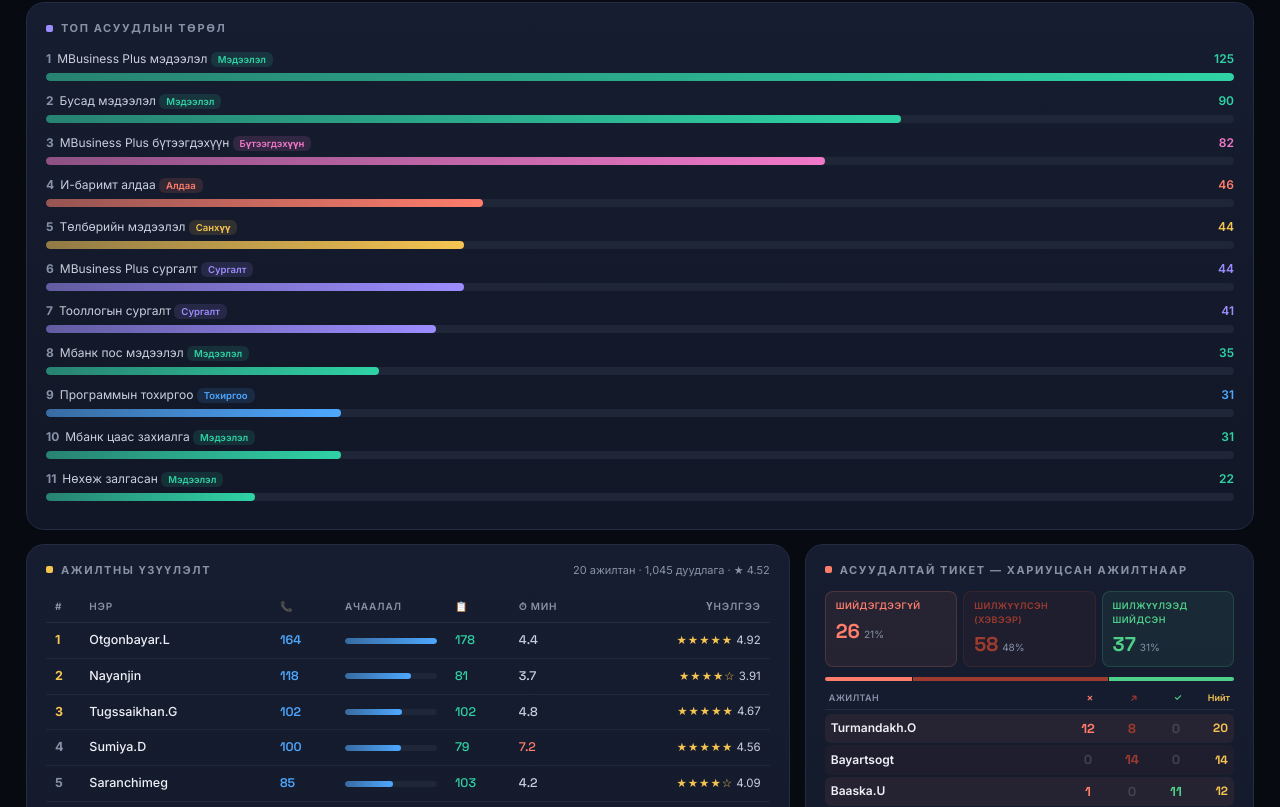
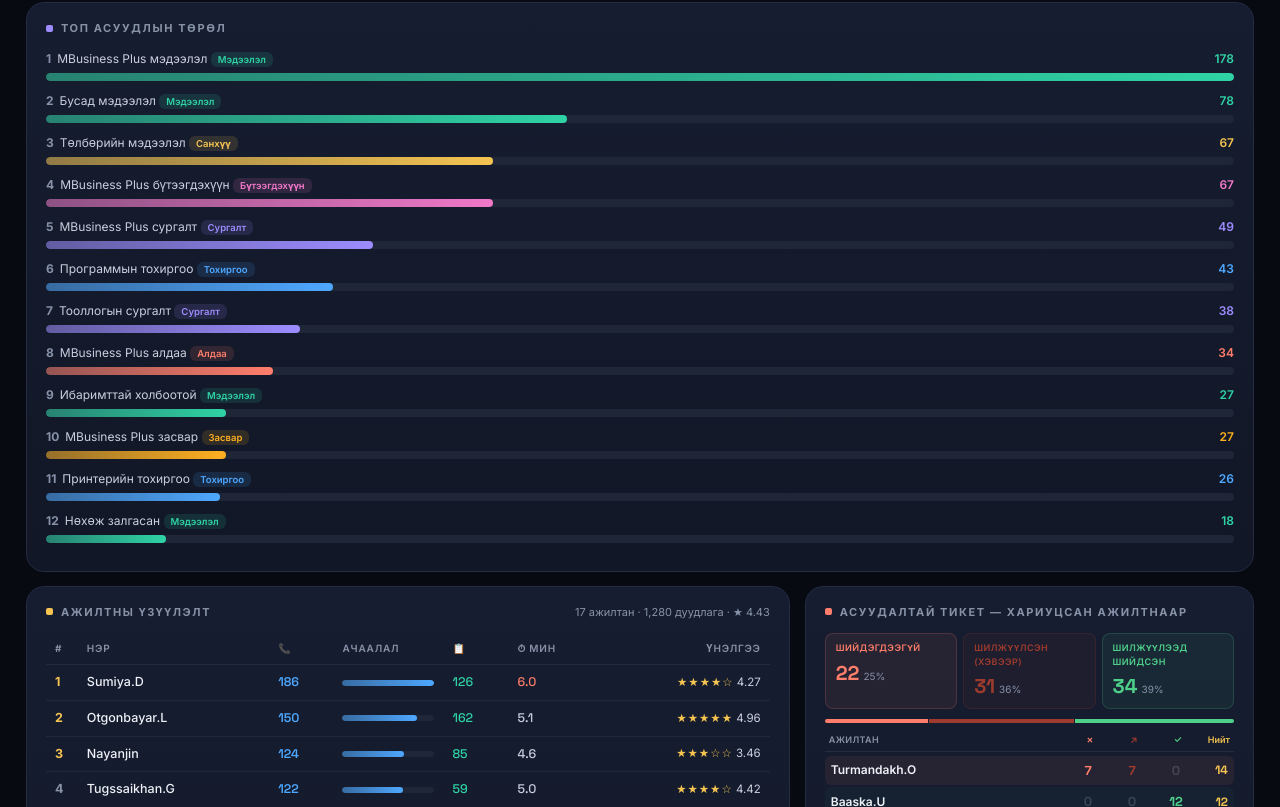
Before and after one commit to Gokuuuu4k/crm-dashboard, a React (Vite) app: page / in a window 1280 px wide. Shown: the part 1553-2360 px from the top of the page. Built offline with nearby package versions, Linux system fonts and the light colour scheme.

Commit message:
Update App.tsx

```diff
--- a/src/App.tsx
+++ b/src/App.tsx
@@ -249,7 +249,22 @@
   { d: '2026-09-19', lab: '09/19', ts: 95,  mb: 47, pos: 13, loan: 0,  nd: 0, a: 90,  sat: [0,2,0,0,4],  sent: 108, uniq: 82  },
   { d: '2026-09-20', lab: '09/20', ts: 145, mb: 51, pos: 13, loan: 0,  nd: 0, a: 107, sat: [2,0,0,1,7],  sent: 130, uniq: 96  },
 ]
-const DAILY_ALL: DayRow[] = DAILY_A.filter(r => r.d <= '2026-07-19').concat(DAILY_B).concat(DAILY_C).concat(DAILY_D).concat(DAILY_E).concat(DAILY_F).concat(DAILY_G).concat(DAILY_H).concat(DAILY_I).concat(DAILY_J)
+
+// W12: 2026.09.21–09.27 — эх сурвалж: 2026-09-21_00-00-00__2026-09-27_23-59-59.xlsx + Repairs_2026-09-28_ALL.xlsx +
+// SmsRateExport.csv. Нийт/Амжилттай/Давхцаагүй хэрэглэгчийг хэрэглэгчийн өгсөн албан ёсны хүснэгтээр (Inbound
+// Total/Success/Unique user, 09/21–09/27) шууд тохируулав; xlsx-ээс гарсан ялгаа (өдөрт 1-6) ts (Technical support)
+// суваг руу шингээв — тухайн зөрүү аль сувагт хамаарахыг эх дата тодорхой заагаагүй тул.
+// sat = [1★,2★,3★,4★,5★] — SMS үнэлгээ, 129 хариулт / 692 илгээснээс, дундаж 4.54
+const DAILY_K: DayRow[] = [
+  { d: '2026-09-21', lab: '09/21', ts: 115, mb: 82,  pos: 26, loan: 11, nd: 0, a: 211, sat: [1,0,0,1,18], sent: 241, uniq: 161 },
+  { d: '2026-09-22', lab: '09/22', ts: 109, mb: 88,  pos: 45, loan: 11, nd: 0, a: 207, sat: [0,0,0,1,14], sent: 215, uniq: 168 },
+  { d: '2026-09-23', lab: '09/23', ts: 141, mb: 83,  pos: 48, loan: 17, nd: 0, a: 210, sat: [2,0,0,2,15], sent: 189, uniq: 162 },
+  { d: '2026-09-24', lab: '09/24', ts: 136, mb: 108, pos: 34, loan: 15, nd: 0, a: 237, sat: [3,0,0,1,26], sent: 204, uniq: 188 },
+  { d: '2026-09-25', lab: '09/25', ts: 111, mb: 86,  pos: 31, loan: 22, nd: 0, a: 185, sat: [3,1,0,2,19], sent: 162, uniq: 152 },
+  { d: '2026-09-26', lab: '09/26', ts: 107, mb: 92,  pos: 17, loan: 0,  nd: 0, a: 122, sat: [1,0,0,1,8],  sent: 117, uniq: 96  },
+  { d: '2026-09-27', lab: '09/27', ts: 75,  mb: 60,  pos: 17, loan: 0,  nd: 0, a: 108, sat: [1,2,0,0,5],  sent: 58,  uniq: 72  },
+]
+const DAILY_ALL: DayRow[] = DAILY_A.filter(r => r.d <= '2026-07-19').concat(DAILY_B).concat(DAILY_C).concat(DAILY_D).concat(DAILY_E).concat(DAILY_F).concat(DAILY_G).concat(DAILY_H).concat(DAILY_I).concat(DAILY_J).concat(DAILY_K)
 
 // ── Hourly load data ──────────────────────────────────────────────────────────
 // Format: [hour, answered, missed, timeout]
@@ -305,6 +320,13 @@
   ['08',28,10,0],['09',88,22,0],['10',124,48,0],['11',130,57,0],
   ['12',96,70,0],['13',92,31,0],['14',131,33,0],['15',110,33,0],
   ['16',87,41,0],['17',82,32,0],['18',41,26,0],['19',36,10,0],
+]
+
+// W12 hourly — нийт 1,666 бодит дуудлага (авсан+шилжүүлсэн 1,276).
+const HOURLY_W12: HourRow[] = [
+  ['08',27,15,0],['09',100,38,0],['10',145,44,0],['11',164,38,0],
+  ['12',144,29,0],['13',120,25,0],['14',128,47,0],['15',136,25,0],
+  ['16',116,42,0],['17',109,39,0],['18',51,35,0],['19',36,13,0],
 ]
 
 // ── Channel config for daily stacked chart ────────────────────────────────────
@@ -520,6 +542,30 @@
   { n: 'Soyolzul.Ts',     team: '', unres: 0,  wait: 0, ok: 1  },
   { n: 'Bayarmaa.T',      team: '', unres: 0,  wait: 1, ok: 0  },
   { n: 'iderbold',        team: '', unres: 1,  wait: 0, ok: 0  },
+]
+// W12 асуудалтай тикет ажилтнаар (pivot): unres=Шийдэгдээгүй 22 · wait=Шилжүүлсэн хэвээр 31 · ok=Шилжүүлсэн-Шийдсэн 34 · нийт 87
+const K_RECV = [
+  { n: 'Turmandakh.O',    team: '', unres: 7, wait: 7, ok: 0  },
+  { n: 'Baaska.U',        team: '', unres: 0, wait: 0, ok: 12 },
+  { n: 'Otgonbayar.L',    team: '', unres: 4, wait: 1, ok: 1  },
+  { n: 'Bujinlkham.T',    team: '', unres: 0, wait: 0, ok: 6  },
+  { n: 'tsogoo',          team: '', unres: 0, wait: 0, ok: 6  },
+  { n: 'Tsenguun',        team: '', unres: 0, wait: 2, ok: 3  },
+  { n: 'CRM-Temuulen',    team: '', unres: 4, wait: 0, ok: 0  },
+  { n: 'Saranchimeg',     team: '', unres: 2, wait: 2, ok: 0  },
+  { n: 'khaliunaa.p',     team: '', unres: 0, wait: 2, ok: 2  },
+  { n: 'Sumiya.D',        team: '', unres: 0, wait: 2, ok: 2  },
+  { n: 'Unubold.T',       team: '', unres: 0, wait: 2, ok: 2  },
+  { n: 'Tugssaikhan.G',   team: '', unres: 3, wait: 0, ok: 0  },
+  { n: 'Ganchimeg.A',     team: '', unres: 0, wait: 3, ok: 0  },
+  { n: 'Yumjirdulam',     team: '', unres: 0, wait: 3, ok: 0  },
+  { n: 'Bayarsaikhan.E',  team: '', unres: 0, wait: 2, ok: 0  },
+  { n: 'Tumen-Ulzii',     team: '', unres: 0, wait: 2, ok: 0  },
+  { n: 'Soyolzul.Ts',     team: '', unres: 1, wait: 0, ok: 0  },
+  { n: 'Zolbayr',         team: '', unres: 1, wait: 0, ok: 0  },
+  { n: 'Khadaan',         team: '', unres: 0, wait: 1, ok: 0  },
+  { n: 'Nayanjin',        team: '', unres: 0, wait: 1, ok: 0  },
+  { n: 'Bymbatogtokh.T',  team: '', unres: 0, wait: 1, ok: 0  },
 ]
 // W9 асуудалтай тикет ажилтнаар (pivot): unres=Шийдэгдээгүй 24 · wait=Шилжүүлсэн хэвээр 25 · ok=Шилжүүлсэн-Шийдсэн 31 · нийт 80
 const H_RECV = [
@@ -808,6 +854,72 @@
   ],
 }
 
+// W12: 2026.09.21–09.27 — эх сурвалж: 2026-09-21_00-00-00__2026-09-27_23-59-59.xlsx + Repairs_2026-09-28_ALL.xlsx +
+// SmsRateExport.csv. callTransferred = TRANSFERRED disposition (10). Remote = AnyDesk "Тийм" тоолол (190).
+// uniq = 999 — өдөр тутмын Unique user-үүдийн нийлбэр (161+168+162+188+152+96+72), хэрэглэгчийн албан ёсны
+// хүснэгттэй тааруулав (7 хоногийн cross-day dedup биш, өдөр бүрийн давхцаагүйн нийлбэр гэдгээр).
+const RK: Agg = {
+  uniq: 999, callTransferred: 10 as number | null, resolved: 1099, unresolved: 22, tkTransferred: 65, tkTransfResolved: 34, missedUniq: 116,
+  channels: mkCh([['Утсаар',1107],['Remote',190],['Сошиал',70],['Биечлэн',2],['Дуудлагаар',7]]),
+  products: mkPr([['PROPOS',542],['MPLUS',565],['MPOS',78],['MOBILEPOS',1]]),
+  issues: mkIs([
+    ['MBusiness Plus мэдээлэл',178,'Мэдээлэл'],['Бусад мэдээлэл',78,'Мэдээлэл'],
+    ['Төлбөрийн мэдээлэл',67,'Санхүү'],['MBusiness Plus бүтээгдэхүүн',67,'Бүтээгдэхүүн'],
+    ['MBusiness Plus сургалт',49,'Сургалт'],['Программын тохиргоо',43,'Тохиргоо'],
+    ['Тооллогын сургалт',38,'Сургалт'],['MBusiness Plus алдаа',34,'Алдаа'],
+    ['Ибаримттай холбоотой',27,'Мэдээлэл'],['MBusiness Plus засвар',27,'Засвар'],
+    ['Принтерийн тохиргоо',26,'Тохиргоо'],['Нөхөж залгасан',18,'Мэдээлэл'],
+  ]),
+  // extension→агент: 201 Khadaan, 203 Zolbayar.U, 205 Bayarsaikhan.E, 206 Khaliunaa, 207 Bayarmaa.T, 210 Tugssaikhan.G,
+  // 213 Tsevelmaa, 214 Saranchimeg, 215 Soyolzul.Ts, 216 Turmandakh.O, 218 Temuulen, 220 Otgonbayar.L, 222 Sumiya.D,
+  // 223 Ganchimeg.A, 226 bayartsogt, 227 Nayanjin, 228 Bymbatogtokh.T.
+  agents: mkAg([
+    ['Sumiya.D',       186, 126, 5.96, 4.27],
+    ['Otgonbayar.L',   150, 162, 5.06, 4.96],
+    ['Nayanjin',       124, 85,  4.62, 3.46],
+    ['Tugssaikhan.G',  122, 59,  4.98, 4.42],
+    ['Ganchimeg.A',    108, 96,  5.24, 4.88],
+    ['Saranchimeg',    92,  100, 3.05, 4.43],
+    ['Zolbayar.U',     90,  96,  4.68, 4.91],
+    ['Soyolzul.Ts',    72,  119, 3.00, 5.00],
+    ['Bymbatogtokh.T', 71,  65,  5.69, 3.67],
+    ['Khaliunaa',      53,  10,  2.49, 2.00],
+    ['Turmandakh.O',   51,  97,  3.79, 5.00],
+    ['Temuulen',       44,  null,6.40, 5.00],
+    ['Bayarmaa.T',     34,  null,2.59, null],
+    ['Tsevelmaa',      26,  null,2.27, null],
+    ['Bayarsaikhan.E', 22,  28,  9.73, 5.00],
+    ['Bayartsogt',     19,  27,  2.86, 5.00],
+    ['Khadaan',        2,   2,   0.46, 4.50],
+  ]),
+  recv: K_RECV,
+  // Шийдэгдээгүй 22 тикет — бүртгэсэн ажилтан + асуудлын төрөл
+  unresList: [
+    { d: '09/27', agent: 'CRM-Temuulen', issue: 'Бүтээгдэхүүн - Төхөөрөмж' },
+    { d: '09/26', agent: 'CRM-Temuulen', issue: 'Сургалт - Татан авалтын түүх' },
+    { d: '09/26', agent: 'CRM-Temuulen', issue: 'Алдаа - И-баримт' },
+    { d: '09/26', agent: 'CRM-Temuulen', issue: 'Алдаа - Тооллого' },
+    { d: '09/25', agent: 'Zolbayr',       issue: 'Санхүү - Төлбөрийн мэдээлэл өгсөн' },
+    { d: '09/25', agent: 'Turmandakh.O', issue: 'Мэдээлэл - MBusiness Plus' },
+    { d: '09/25', agent: 'Otgonbayar.L', issue: 'Мэдээлэл - MBusiness Plus' },
+    { d: '09/24', agent: 'Saranchimeg',  issue: 'Бүтээгдэхүүн - MBusiness Plus' },
+    { d: '09/24', agent: 'Turmandakh.O', issue: 'Тохиргоо - Мбанк пос алдаа' },
+    { d: '09/24', agent: 'Saranchimeg',  issue: 'Мэдээлэл - MBusiness Plus' },
+    { d: '09/24', agent: 'Otgonbayar.L', issue: 'Тохиргоо - Сервер 100' },
+    { d: '09/23', agent: 'Tugssaikhan.G', issue: 'Засвар - MBusiness Plus' },
+    { d: '09/23', agent: 'Turmandakh.O', issue: 'Засвар - MBusiness Plus' },
+    { d: '09/23', agent: 'Otgonbayar.L', issue: 'Засвар - НХАТ' },
+    { d: '09/23', agent: 'Otgonbayar.L', issue: 'Мэдээлэл - MBusiness Plus' },
+    { d: '09/23', agent: 'Turmandakh.O', issue: 'Бүтээгдэхүүн - MBusiness Plus' },
+    { d: '09/23', agent: 'Turmandakh.O', issue: 'Засвар - Мбанк пос гэмтэл' },
+    { d: '09/23', agent: 'Turmandakh.O', issue: 'Тохиргоо - Сервер 100' },
+    { d: '09/22', agent: 'Soyolzul.Ts', issue: 'Сургалт - MBusiness Plus' },
+    { d: '09/22', agent: 'Turmandakh.O', issue: 'Мэдээлэл - MBusiness Plus' },
+    { d: '09/22', agent: 'Tugssaikhan.G', issue: 'Бүтээгдэхүүн - MBusiness Plus' },
+    { d: '09/21', agent: 'Tugssaikhan.G', issue: 'Бүтээгдэхүүн - MBusiness Plus' },
+  ],
+}
+
 // All 8 weeks combined
 const RALL: Agg = {
   uniq: 5858, callTransferred: null as number | null, resolved: 8164, unresolved: 198, tkTransferred: 341,
@@ -899,7 +1011,7 @@
 const SEP_DAYS = DAILY_ALL.filter(r => r.d >= '2026-09-01').map(r => r.d)
 
 // ── Reports config ─────────────────────────────────────────────────────────────
-type RepKey = 'W1' | 'W2' | 'W3' | 'W4' | 'W5' | 'W6' | 'W7' | 'W8' | 'W9' | 'W10' | 'W11' | 'M7' | 'M8' | 'M9' | 'ALL'
+type RepKey = 'W1' | 'W2' | 'W3' | 'W4' | 'W5' | 'W6' | 'W7' | 'W8' | 'W9' | 'W10' | 'W11' | 'W12' | 'M7' | 'M8' | 'M9' | 'ALL'
 const REPORTS: Record<RepKey, { daily: DayRow[]; agg: Agg; hourly: HourRow[]; label: string; defaultDays: string[] }> = {
   W1: { daily: DAILY_A, agg: RA, hourly: HOURLY, label: '07/06–07/12',
         defaultDays: DAILY_A.filter(r => r.d <= '2026-07-12').map(r => r.d) },
@@ -923,11 +1035,13 @@
         defaultDays: DAILY_I.map(r => r.d) },
   W11:{ daily: DAILY_J, agg: RJ, hourly: HOURLY_W11, label: '09/14–09/20',
         defaultDays: DAILY_J.map(r => r.d) },
+  W12:{ daily: DAILY_K, agg: RK, hourly: HOURLY_W12, label: '09/21–09/27',
+        defaultDays: DAILY_K.map(r => r.d) },
   M7: { daily: DAILY_ALL.filter(r => r.d < '2026-08-01'), agg: RM7, hourly: HOURLY, label: '7-р сар',
         defaultDays: JUL_DAYS },
   M8: { daily: DAILY_ALL.filter(r => r.d >= '2026-08-01' && r.d < '2026-09-01'), agg: RM8, hourly: HOURLY, label: '8-р сар',
         defaultDays: AUG_DAYS },
-  M9: { daily: DAILY_ALL.filter(r => r.d >= '2026-09-01'), agg: mergeAgg(RH, RI, RJ), hourly: HOURLY_W9, label: '9-р сар',
+  M9: { daily: DAILY_ALL.filter(r => r.d >= '2026-09-01'), agg: mergeAgg(RH, RI, RJ, RK), hourly: HOURLY_W9, label: '9-р сар',
         defaultDays: SEP_DAYS },
   ALL: { daily: DAILY_ALL, agg: RALL, hourly: HOURLY, label: 'Нэгдсэн',
          defaultDays: DAILY_ALL.map(r => r.d) },
@@ -958,6 +1072,7 @@
   W9:  { ts: 0.671, mb: 0.705, pos: 0.748, loan: 0.769, nd: 0.50 },
   W10: { ts: 0.701, mb: 0.638, pos: 0.693, loan: 0.892, nd: 0.50 },
   W11: { ts: 0.714, mb: 0.706, pos: 0.748, loan: 0.734, nd: 0.50 },
+  W12: { ts: 0.801, mb: 0.731, pos: 0.651, loan: 0.789, nd: 0.50 },
   M7:  { ts: 0.76,  mb: 0.71,  pos: 0.71,  loan: 0.81,  nd: 0.90 },
   M8:  { ts: 0.54,  mb: 0.54,  pos: 0.57,  loan: 0.74,  nd: 0.70 },
   M9:  { ts: 0.686, mb: 0.672, pos: 0.717, loan: 0.844, nd: 0.50 },
@@ -1000,7 +1115,7 @@
 const MONTHS: { label: string; rep: RepKey; keys: RepKey[] }[] = [
   { label: '7-р сар', rep: 'M7', keys: ['W1', 'W2', 'W3', 'W4'] },
   { label: '8-р сар', rep: 'M8', keys: ['W5', 'W6', 'W7', 'W8'] },
-  { label: '9-р сар', rep: 'M9', keys: ['W9', 'W10', 'W11'] },
+  { label: '9-р сар', rep: 'M9', keys: ['W9', 'W10', 'W11', 'W12'] },
 ]
 const OVERVIEW: { rep: RepKey; label: string; sub: string; ic: string }[] = [
   { rep: 'ALL', label: 'Бүх хугацаа', sub: '10 долоо хоног', ic: '📊' },
@@ -1521,8 +1636,8 @@
 
 // ── Component ─────────────────────────────────────────────────────────────────
 export default function App() {
-  const [rep, setRep] = useState<RepKey>('W11')
-  const [selDays, setSelDays] = useState<Set<string>>(new Set(REPORTS.W11.defaultDays))
+  const [rep, setRep] = useState<RepKey>('W12')
+  const [selDays, setSelDays] = useState<Set<string>>(new Set(REPORTS.W12.defaultDays))
   const [selProd, setSelProd] = useState<string | null>(null)
   const [subTab, setSubTab] = useState<SubTab>('call')
   const reducedMotion = useReducedMotion()
```
